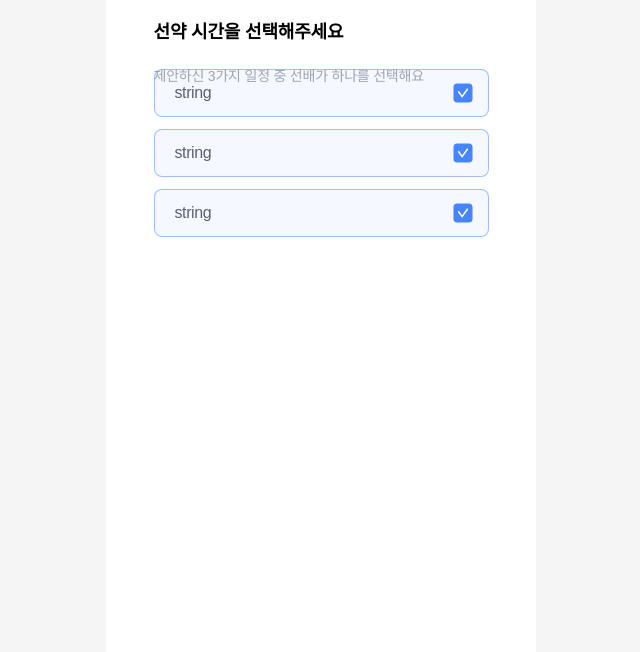
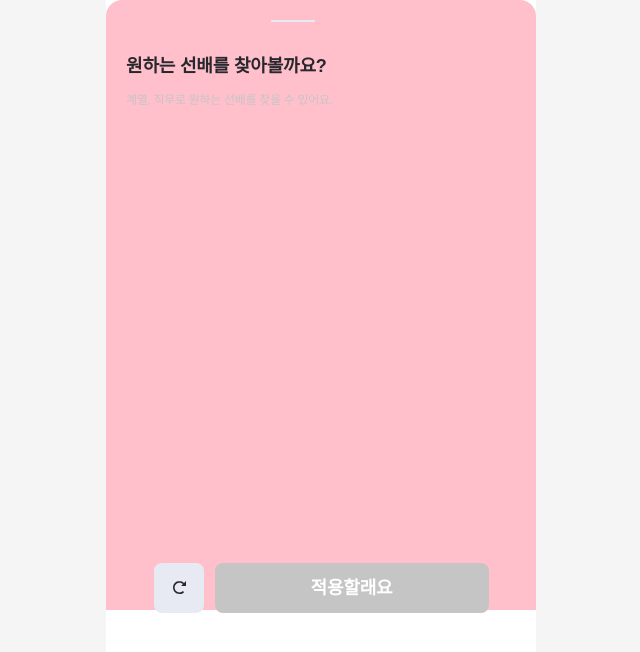
Before and after one commit to TEAM-SEONYAK/SEONYAK_CLIENT, a React (Vite) app: page /juniorPromise in a window 1280 px wide. Shown: the top 652 px of the page, without its empty margins (319-959 px from the left). Built offline with nearby package versions, Linux system fonts and the light colour scheme; no server answers; a web font is replaced by a local one; what emotion-reset would draw is missing.

Commit message:
design: 필터링 바텀시트 배경 구현

```diff
--- a/src/assets/svgs/index.tsx
+++ b/src/assets/svgs/index.tsx
@@ -9,3 +9,4 @@ export { default as ArrowLeftIc } from './icn_arrow_left.svg?react';
 export { default as AlarmIc } from './logo-alarm.svg?react';
 export { default as TempLogoIc } from './TempLogo.svg?react';
 export { default as CloseIc } from './ic_close.svg?react';
+export { default as ReloadIc } from './ReloadIc.svg?react';
--- a/src/pages/juniorPromise/JuniorPromisePage.tsx
+++ b/src/pages/juniorPromise/JuniorPromisePage.tsx
@@ -1,23 +1,27 @@
-import styled from '@emotion/styled';
-import TimeSelectionButton from './components/TimeSelectionButton';
-import TimeSelectionTitleWrapper from './components/TimeSelectionTitleWrapper';
+// import styled from '@emotion/styled';
+// import TimeSelectionButton from './components/TimeSelectionButton';
+// import TimeSelectionTitleWrapper from './components/TimeSelectionTitleWrapper';
+import { BottomSheetBg } from './components/BottomSheetBg';
 
 const JuniorPromisePage = () => {
   return (
-    <TimeSelectionContainer>
-      <TimeSelectionTitleWrapper />
-      <TimeSelectionButton />
-    </TimeSelectionContainer>
+    <>
+      <BottomSheetBg />
+    </>
+    // <TimeSelectionContainer>
+    //   <TimeSelectionTitleWrapper />
+    //   <TimeSelectionButton />
+    // </TimeSelectionContainer>
   );
 };
 
 export default JuniorPromisePage;
 
-const TimeSelectionContainer = styled.div`
-  display: flex;
-  flex-direction: column;
-  gap: 2rem;
+// const TimeSelectionContainer = styled.div`
+//   display: flex;
+//   flex-direction: column;
+//   gap: 2rem;
 
-  width: 100%;
-  padding: 0 2rem;
-`;
+//   width: 100%;
+//   padding: 0 2rem;
+// `;
--- /dev/null
+++ b/src/pages/juniorPromise/components/BottomSheetBg.tsx
@@ -0,0 +1,84 @@
+import { ReloadIc } from '@assets/svgs';
+import styled from '@emotion/styled';
+
+export const BottomSheetBg = () => {
+  return (
+    <>
+      <Background>
+        <TitleWrapper>
+          <Line />
+          <Title>원하는 선배를 찾아볼까요?</Title>
+          <Desc>계열, 직무로 원하는 선배를 찾을 수 있어요.</Desc>
+        </TitleWrapper>
+        <ButtonWrapper>
+          <ReloadIcon type="reset">
+            <ReloadIc />
+          </ReloadIcon>
+          <ExitBottomSheet type="button">적용할래요</ExitBottomSheet>
+        </ButtonWrapper>
+      </Background>
+    </>
+  );
+};
+
+const Background = styled.form`
+  display: flex;
+  flex-direction: column;
+  gap: 43.5rem;
+
+  width: 100%;
+  height: 61rem;
+  border-radius: 16px 16px 0 0;
+
+  background: pink;
+
+  /* background: ${({ theme }) => theme.colors.grayScaleWhite}; */
+`;
+const TitleWrapper = styled.header`
+  margin-bottom: 0.4rem;
+  padding: 2rem 0 0 2rem;
+`;
+
+const Line = styled.div`
+  width: 4.4rem;
+  height: 0;
+  margin: 0 0 3rem 14.5rem;
+  border: 1.5px solid ${({ theme }) => theme.colors.grayScaleLG2};
+`;
+const Title = styled.h1`
+  ${({ theme }) => theme.fonts.Head2_SB_18};
+  color: ${({ theme }) => theme.colors.grayScaleBG};
+`;
+
+const Desc = styled.p`
+  ${({ theme }) => theme.fonts.Caption1_R_12};
+  color: ${({ theme }) => theme.colors.grayScaleMG1};
+`;
+
+const ButtonWrapper = styled.footer`
+  display: flex;
+  gap: 1.1rem;
+  justify-content: center;
+  align-items: center;
+
+  padding: 0.3rem 2rem;
+`;
+const ReloadIcon = styled.button`
+  width: 5rem;
+  height: 5rem;
+  padding: 1.8rem 1.8rem 1.898rem 1.9rem;
+  border-radius: 8px;
+
+  background: ${({ theme }) => theme.colors.grayScaleLG2};
+`;
+
+const ExitBottomSheet = styled.button`
+  width: 27.4rem;
+  height: 5rem;
+  border-radius: 8px;
+
+  background: ${({ theme }) => theme.colors.grayScaleMG1};
+
+  color: ${({ theme }) => theme.colors.grayScaleWhite};
+  ${({ theme }) => theme.fonts.Head2_SB_18};
+`;
```
Also changed, not shown: src/assets/svgs/ReloadIc.svg (added), 1 other file (tests, documents, lock files or other folders).
